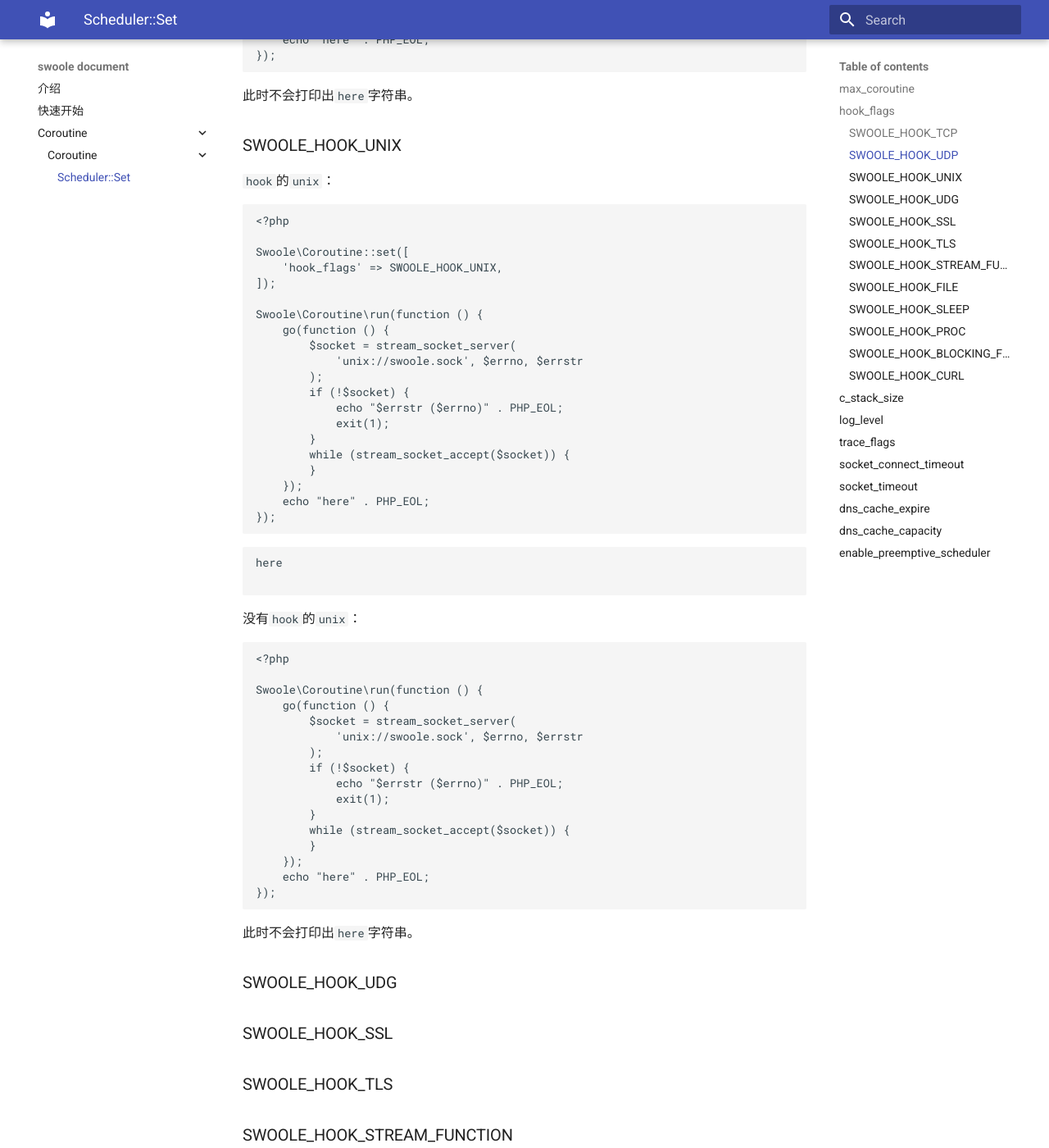
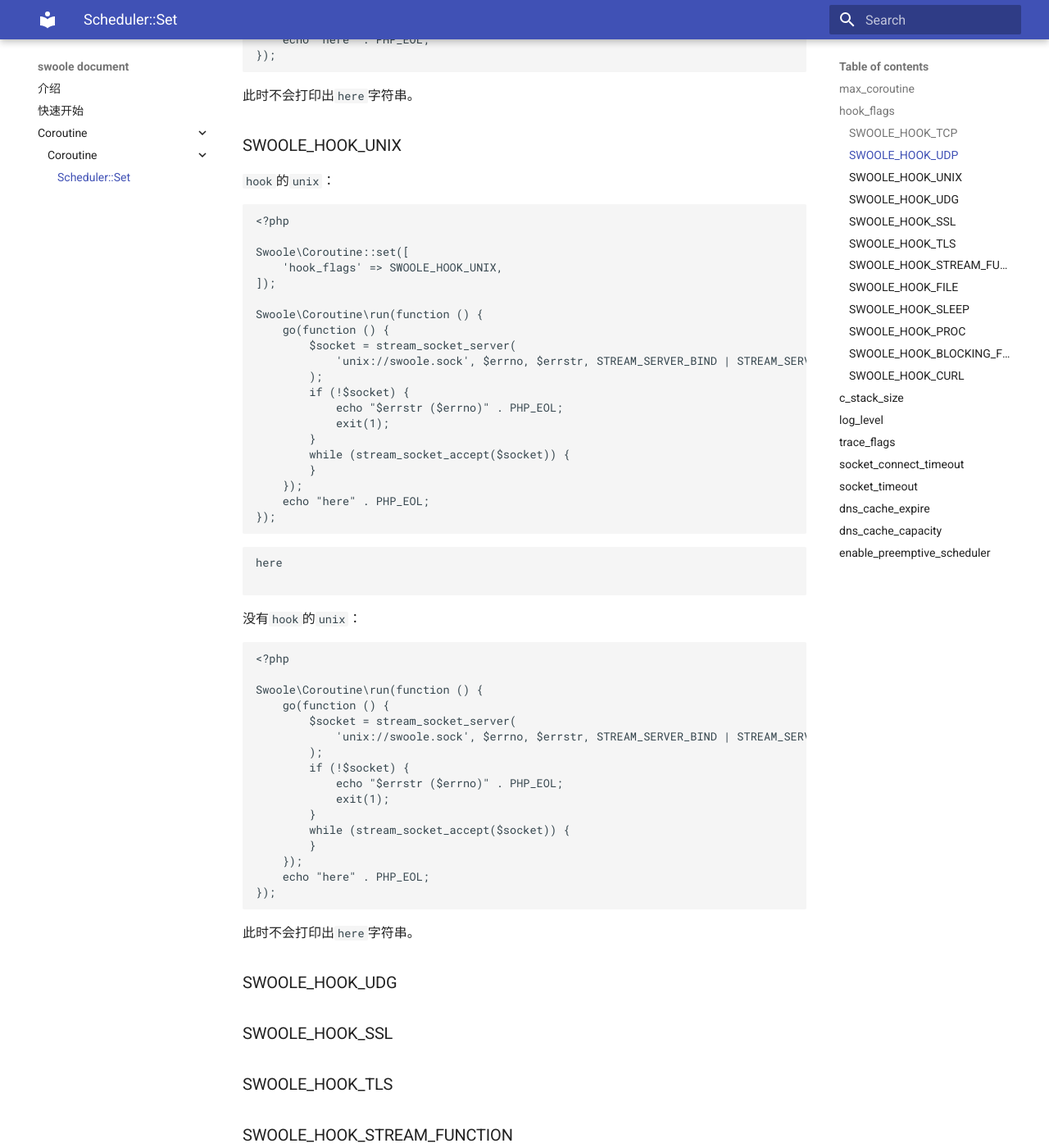
Before and after one commit to swooleo/docs, an MkDocs documentation site: the page built from docs/coroutine/scheduler/set.md, in a window 1280 px wide and 1400 px high, scrolled down 4023 px. Shown: the whole window at 82% size. Built offline with MkDocs 1.6.1 and Material for MkDocs 9.7.7, drawn with Linux system fonts in a browser that asks for light colours.

Commit message:
update unix hook

```diff
--- a/docs/coroutine/scheduler/set.md
+++ b/docs/coroutine/scheduler/set.md
@@ -222,7 +222,7 @@ Swoole\Coroutine::set([
 Swoole\Coroutine\run(function () {
     go(function () {
         $socket = stream_socket_server(
-            'unix://swoole.sock', $errno, $errstr
+            'unix://swoole.sock', $errno, $errstr, STREAM_SERVER_BIND | STREAM_SERVER_LISTEN
         );
         if (!$socket) {
             echo "$errstr ($errno)" . PHP_EOL;
@@ -248,7 +248,7 @@ here
 Swoole\Coroutine\run(function () {
     go(function () {
         $socket = stream_socket_server(
-            'unix://swoole.sock', $errno, $errstr
+            'unix://swoole.sock', $errno, $errstr, STREAM_SERVER_BIND | STREAM_SERVER_LISTEN
         );
         if (!$socket) {
             echo "$errstr ($errno)" . PHP_EOL;
```
